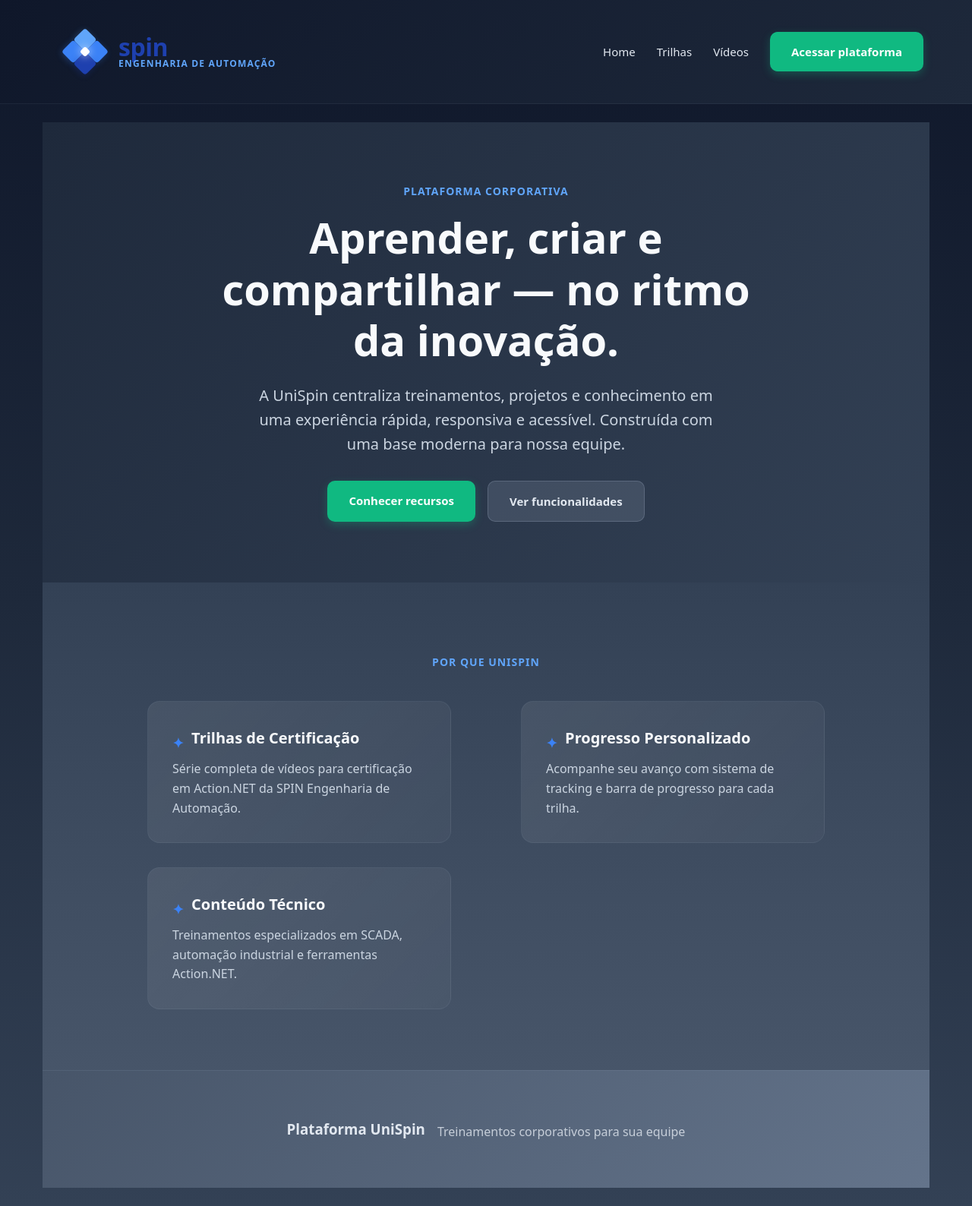
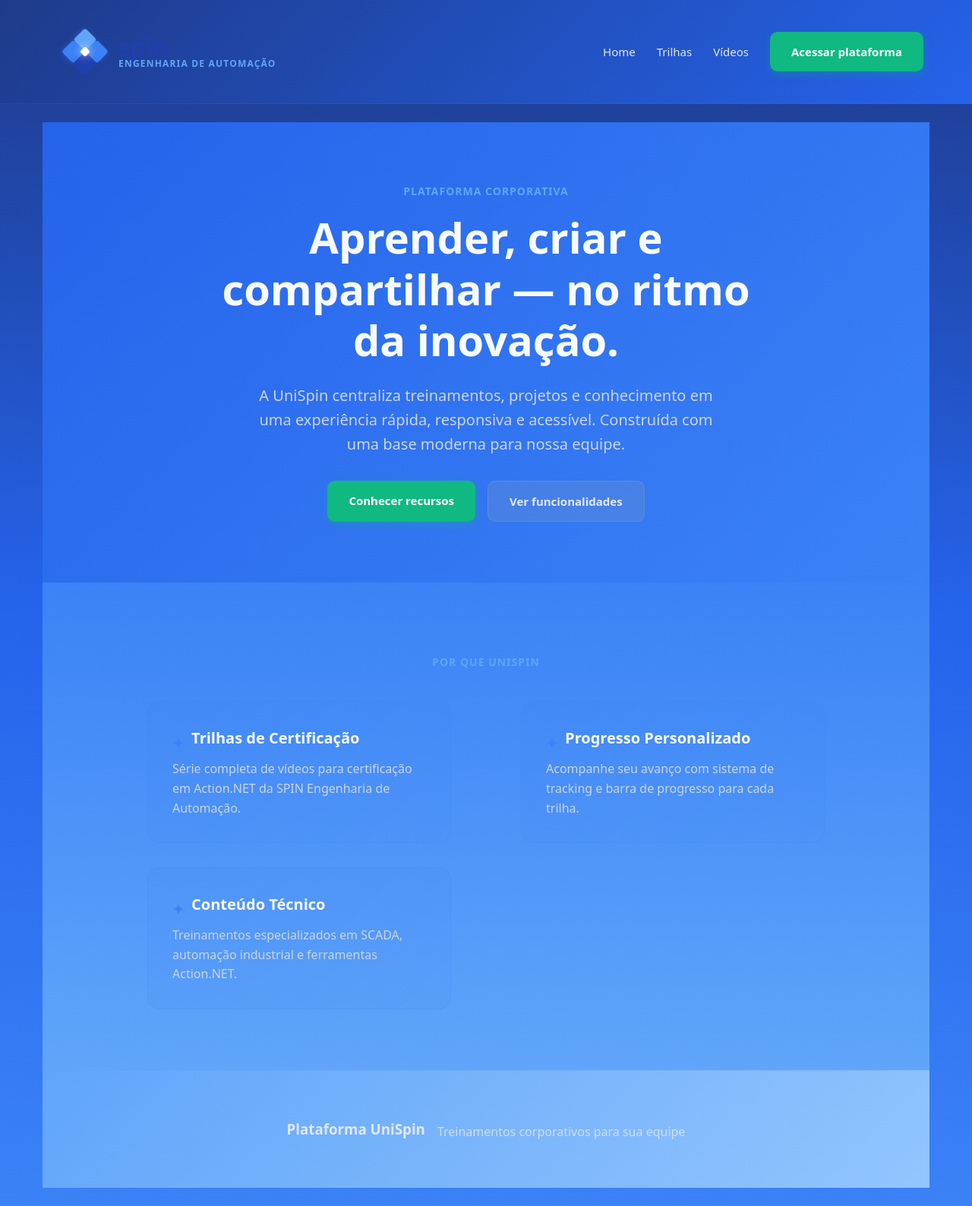
Before and after one commit to 4isaque4/UniSpin, a React (Vite) app in the folder apps/web/: page / in a window 1280 px wide. Shown: the whole page at 76% size. Built offline with nearby package versions, Linux system fonts and the light colour scheme; no server answers.

Commit message:
Correção das cores

```diff
--- a/apps/web/src/styles/global.css
+++ b/apps/web/src/styles/global.css
@@ -3,7 +3,7 @@
 body {
   margin: 0;
   font-family: system-ui, -apple-system, BlinkMacSystemFont, 'Segoe UI', Roboto, sans-serif;
-  background: linear-gradient(180deg, #0F172A 0%, #1E293B 50%, #334155 100%);
+  background: linear-gradient(180deg, #1E3A8A 0%, #2563EB 50%, #3B82F6 100%);
   color: #E2E8F0;
   line-height: 1.6;
 }
@@ -17,9 +17,9 @@ body {
 
 /* Header e navegação */
 .nav {
-  background: linear-gradient(135deg, #0F172A 0%, #1E293B 100%);
+  background: linear-gradient(135deg, #1E3A8A 0%, #2563EB 100%);
   padding: 20px 0;
-  border-bottom: 1px solid rgba(148, 163, 184, 0.1);
+  border-bottom: 1px solid rgba(59, 130, 246, 0.2);
   position: sticky;
   top: 0;
   z-index: 100;
@@ -44,7 +44,7 @@ body {
 
 /* Hero section */
 .hero {
-  background: linear-gradient(135deg, #1E293B 0%, #334155 100%);
+  background: linear-gradient(135deg, #2563EB 0%, #3B82F6 100%);
   padding: 80px 0;
   text-align: center;
 }
@@ -119,7 +119,7 @@ body {
 
 /* Features section */
 .features {
-  background: linear-gradient(180deg, #334155 0%, #475569 100%);
+  background: linear-gradient(180deg, #3B82F6 0%, #60A5FA 100%);
   padding: 80px 0;
 }
 
@@ -190,22 +190,22 @@ body {
 /* CTA e Footer */
 .ctaStrip {
   padding: 60px 0;
-  border-top: 1px solid rgba(148, 163, 184, 0.1);
-  background: linear-gradient(135deg, #475569 0%, #64748B 100%);
+  border-top: 1px solid rgba(59, 130, 246, 0.2);
+  background: linear-gradient(135deg, #60A5FA 0%, #93C5FD 100%);
   text-align: center;
 }
 
 .footer {
   padding: 40px 0;
-  color: #CBD5E1;
-  background: linear-gradient(135deg, #64748B 0%, #475569 100%);
-  border-top: 1px solid rgba(148, 163, 184, 0.1);
+  color: #E2E8F0;
+  background: linear-gradient(135deg, #93C5FD 0%, #60A5FA 100%);
+  border-top: 1px solid rgba(59, 130, 246, 0.2);
 }
 
 /* Cards */
 .card {
-  background: linear-gradient(135deg, rgba(255,255,255,.08), rgba(255,255,255,.03));
-  border: 1px solid rgba(148, 163, 184, 0.1);
+  background: linear-gradient(135deg, rgba(59, 130, 246, 0.1), rgba(59, 130, 246, 0.05));
+  border: 1px solid rgba(59, 130, 246, 0.2);
   border-radius: 16px;
   padding: 24px;
   width: 100%;
@@ -215,8 +215,8 @@ body {
 
 .card:hover {
   transform: translateY(-4px);
-  box-shadow: 0 20px 40px rgba(0,0,0,0.2);
-  border-color: rgba(148, 163, 184, 0.2);
+  box-shadow: 0 20px 40px rgba(59, 130, 246, 0.2);
+  border-color: rgba(59, 130, 246, 0.4);
 }
 
 .card h3 {
```
